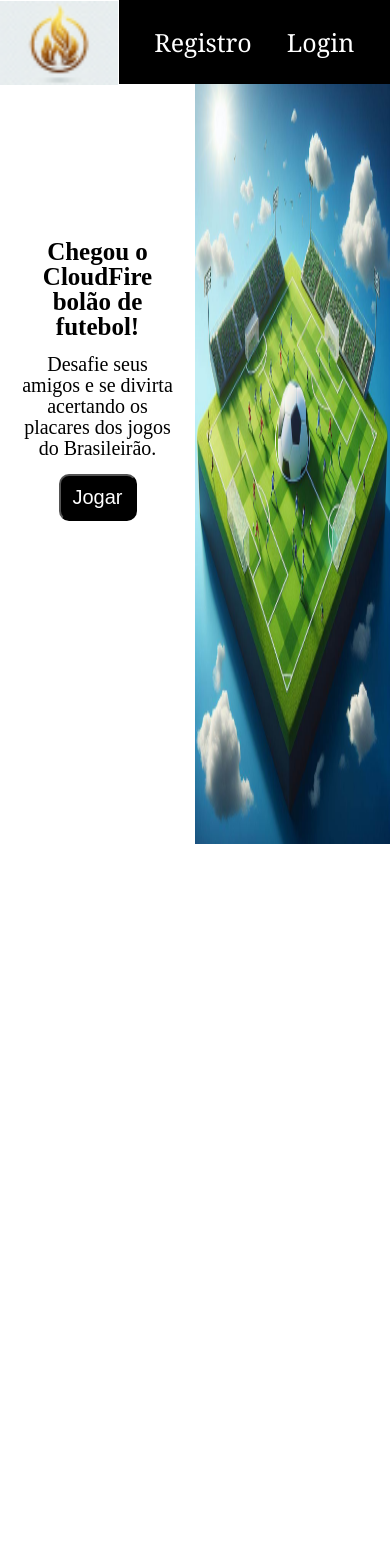
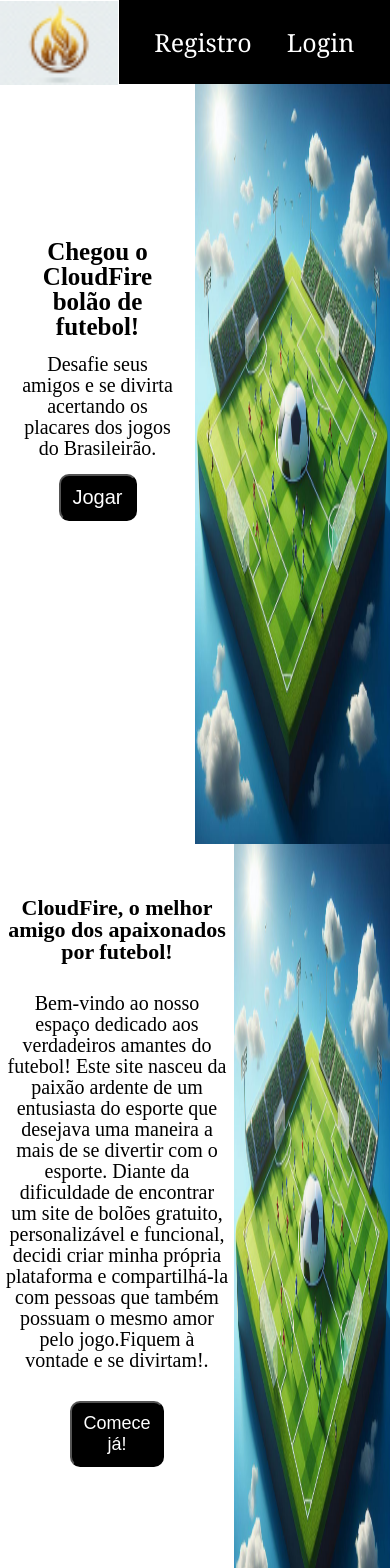
Before and after one commit to SamuelRocha91/front_cloud_foot, a Vue app in the folder cloudFire/: page / in a window 390 px wide. Shown: the top 1568 px of the page. Before the commit the page ends 844 px from the top, so only its background shows below. Built offline with nearby package versions, Linux system fonts and the light colour scheme.

Commit message:
feat: cri primeira versão do componente about

```diff
--- /dev/null
+++ b/cloudFire/src/components/AboutHome.vue
@@ -0,0 +1,116 @@
+<script setup lang="ts">
+</script>
+
+<template>
+        <section class="about">
+            <section>
+                <h1>CloudFire, o melhor amigo dos apaixonados por futebol!</h1>
+                <p>Bem-vindo ao nosso espaço dedicado aos verdadeiros amantes do futebol! Este site nasceu da paixão ardente de um entusiasta do esporte que desejava uma maneira a mais de se divertir com o esporte. Diante da dificuldade de encontrar um site de bolões gratuito, personalizável e funcional, decidi criar minha própria plataforma e compartilhá-la com pessoas que também possuam o mesmo amor pelo jogo.Fiquem à vontade e se divirtam!.</p>
+                <button>Comece já!</button>
+            </section>
+            <img src="../../public/mainPhoto.png" alt="campo de futebol nos céus">
+        </section>
+</template>
+
+<style scoped>
+.about {
+    display: flex;
+    width: 100%;
+    height: 100vh;
+}
+
+.about section {
+    display: flex;
+    flex-direction: column;
+    justify-content: center;
+    width: 60%;
+    gap: 30px;
+    align-items: center;
+    height: 80vh;
+}
+.about img {
+    width: 40%;
+}
+
+.about section h1{
+    font-weight: bold;
+    font-size: 35px;
+    width: 70%;
+    text-align: center;
+}
+
+.about section p{
+    font-size: 27px;
+    text-align: center;
+    width: 80%;
+}
+
+.about section button{
+    background-color: black;
+    color: white;
+    border-radius: 10px;
+    font-size: 23px;
+    padding: 8px;
+    width: 20%;
+}
+
+.about section button:hover{
+    opacity: 0.8;
+}
+
+@media (max-width: 1150px) {
+    .about section h1{
+      font-size: 31px;
+      width: 80%;
+    }
+
+    .about section p{
+      font-size: 23px;
+      width: 80%;
+    }
+
+    .about section button{
+      font-size: 20px;
+      width: 23%;
+      padding: 10px;
+    }
+}
+
+@media (max-width: 700px) {
+     .about section h1{
+      font-size: 25px;
+      width: 80%;
+    }
+
+    .about section p{
+      font-size: 20px;
+      line-height: 21px;
+      width: 80%;
+    }
+
+    .about section button{
+      font-size: 20px;
+      width: 30%;
+      padding: 10px;
+    }
+}
+
+@media (max-width: 450px) {
+    .about section button{
+      font-size: 18px;
+      width: 40%;
+      padding: 10px;
+    }
+
+    .about section h1{
+      font-size: 22px;
+      width: 95%;
+    }
+
+    .about section p{
+      font-size: 20px;
+      line-height: 21px;
+      width: 95%;
+    }
+}
+</style>
--- a/cloudFire/src/views/HomeView.vue
+++ b/cloudFire/src/views/HomeView.vue
@@ -1,11 +1,13 @@
 <script setup lang="ts">
 import HomeHeader from '../components/HomeHeader.vue'
 import MainHome from '../components/MainHome.vue'
+import AboutHome from '../components/AboutHome.vue'
 </script>
 
 <template>
   <main>
     <HomeHeader />
     <MainHome />
+    <AboutHome />
   </main>
 </template>
```
